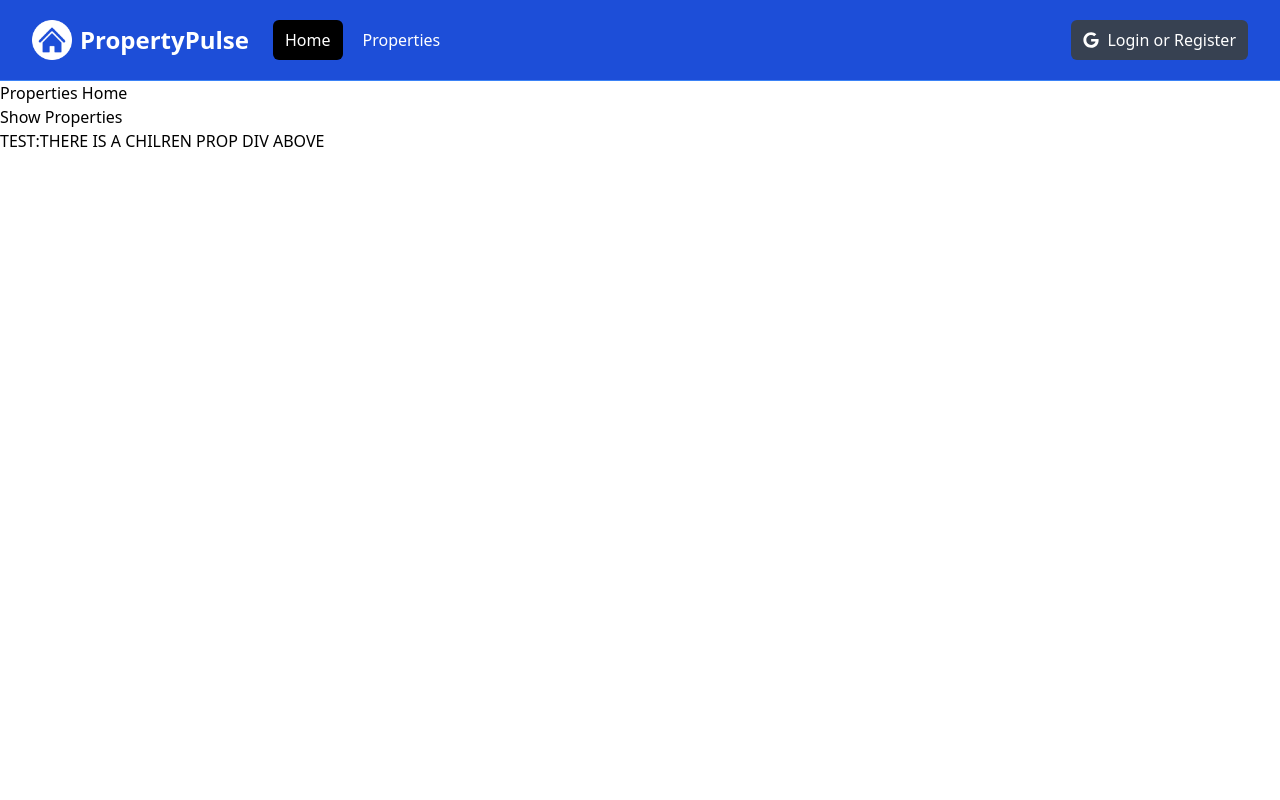
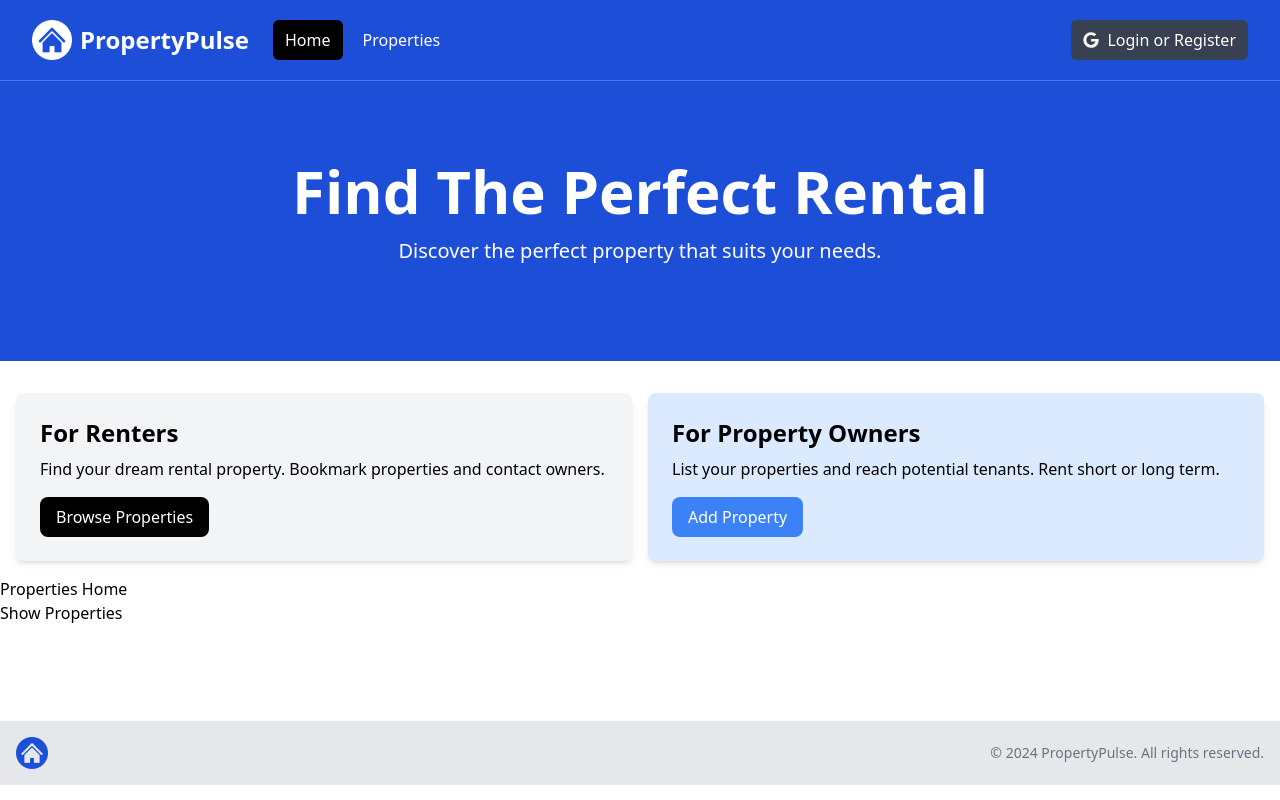
Before and after one commit to saimkhan065/rent-with-ease, a Next.js app: page / in a window 1280 px wide. Built offline with nearby package versions, Linux system fonts and the light colour scheme.

Commit message:
added InfoBox, Footer, Hero components + modified Layout and page.tsx

```diff
--- a/app/layout.tsx
+++ b/app/layout.tsx
@@ -1,6 +1,9 @@
 import "@/assets/styles/globals.css";
 import Navbar from "@/components/Navbar";
 import { title } from "process";
+import Hero from "@/components/Hero";
+import Footer from "@/components/Footer";
+import InfoBox from "@/components/InfoBox";
 
 interface MainLayoutProps {
   children: React.ReactNode;
@@ -16,9 +19,9 @@
   return (
     <html lang="en">
       <body>
-        <Navbar></Navbar>
-        <div>{children}</div>
-        <div>TEST:THERE IS A CHILREN PROP DIV ABOVE</div>
+        <Navbar />
+        <main>{children}</main>
+        <Footer />
       </body>
     </html>
   );
--- a/app/page.tsx
+++ b/app/page.tsx
@@ -1,8 +1,12 @@
+import Hero from "@/components/Hero";
+import InfoBoxes from "@/components/InfoBoxes";
 import Link from "next/link";
 
 const HomePage: React.FC = () => {
   return (
     <>
+      <Hero />
+      <InfoBoxes />
       <div>Properties Home</div>
       <Link href="/properties">Show Properties</Link>
     </>
--- /dev/null
+++ b/components/Footer.tsx
@@ -0,0 +1,23 @@
+import Image from "next/image";
+import logo from "@/assets/images/logo.png";
+
+const Footer = () => {
+  const currentYear = new Date().getFullYear();
+
+  return (
+    <footer className="bg-gray-200 py-4 mt-24">
+      <div className="container mx-auto flex flex-col md:flex-row items-center justify-between px-4">
+        <div className="mb-4 md:mb-0">
+          <Image src={logo} alt="Logo" className="h-8 w-auto" />
+        </div>
+
+        <div>
+          <p className="text-sm text-gray-500 mt-2 md:mt-0">
+            &copy; {currentYear} PropertyPulse. All rights reserved.
+          </p>
+        </div>
+      </div>
+    </footer>
+  );
+};
+export default Footer;
--- /dev/null
+++ b/components/Hero.tsx
@@ -0,0 +1,17 @@
+const Hero = () => {
+  return (
+    <section className="bg-blue-700 py-20 mb-4">
+      <div className="max-w-7xl mx-auto px-4 sm:px-6 lg:px-8 flex flex-col items-center">
+        <div className="text-center">
+          <h1 className="text-4xl font-extrabold text-white sm:text-5xl md:text-6xl">
+            Find The Perfect Rental
+          </h1>
+          <p className="my-4 text-xl text-white">
+            Discover the perfect property that suits your needs.
+          </p>
+        </div>
+      </div>
+    </section>
+  );
+};
+export default Hero;
--- /dev/null
+++ b/components/InfoBox.tsx
@@ -0,0 +1,35 @@
+interface ButtonInfo {
+  text: string;
+  link: string;
+  backgroundColor: string;
+}
+
+interface InfoBoxProps {
+  heading: string;
+  backgroundColor: string;
+  textColor: string;
+  buttonInfo: ButtonInfo;
+  children: React.ReactNode;
+}
+
+const InfoBox: React.FC<InfoBoxProps> = ({
+  heading,
+  backgroundColor = "bg-gray-100",
+  textColor = "text-gray-800",
+  buttonInfo,
+  children,
+}) => {
+  return (
+    <div className={`${backgroundColor} p-6 rounded-lg shadow-md`}>
+      <h2 className={`${textColor} text-2xl font-bold`}>{heading}</h2>
+      <p className={`${textColor} mt-2 mb-4`}>{children}</p>
+      <a
+        href={buttonInfo.link}
+        className={`inline-block ${buttonInfo.backgroundColor} text-white rounded-lg px-4 py-2 hover:opacity-80`}
+      >
+        {buttonInfo.text}
+      </a>
+    </div>
+  );
+};
+export default InfoBox;
--- /dev/null
+++ b/components/InfoBoxes.tsx
@@ -0,0 +1,39 @@
+import InfoBox from "@/components/InfoBox";
+
+const InfoBoxes = () => {
+  return (
+    <section>
+      <div className="container-xl lg:container m-auto">
+        <div className="grid grid-cols-1 md:grid-cols-2 gap-4 p-4 rounded-lg">
+          <InfoBox
+            heading="For Renters"
+            textColor=""
+            backgroundColor="bg-gray-100"
+            buttonInfo={{
+              text: "Browse Properties",
+              link: "/properties",
+              backgroundColor: "bg-black",
+            }}
+          >
+            Find your dream rental property. Bookmark properties and contact
+            owners.
+          </InfoBox>
+          <InfoBox
+            textColor=""
+            heading="For Property Owners"
+            backgroundColor="bg-blue-100"
+            buttonInfo={{
+              text: "Add Property",
+              link: "/properties/add",
+              backgroundColor: "bg-blue-500",
+            }}
+          >
+            List your properties and reach potential tenants. Rent short or long
+            term.
+          </InfoBox>
+        </div>
+      </div>
+    </section>
+  );
+};
+export default InfoBoxes;
```
Also changed, not shown: assets/images/logo.png (added).
